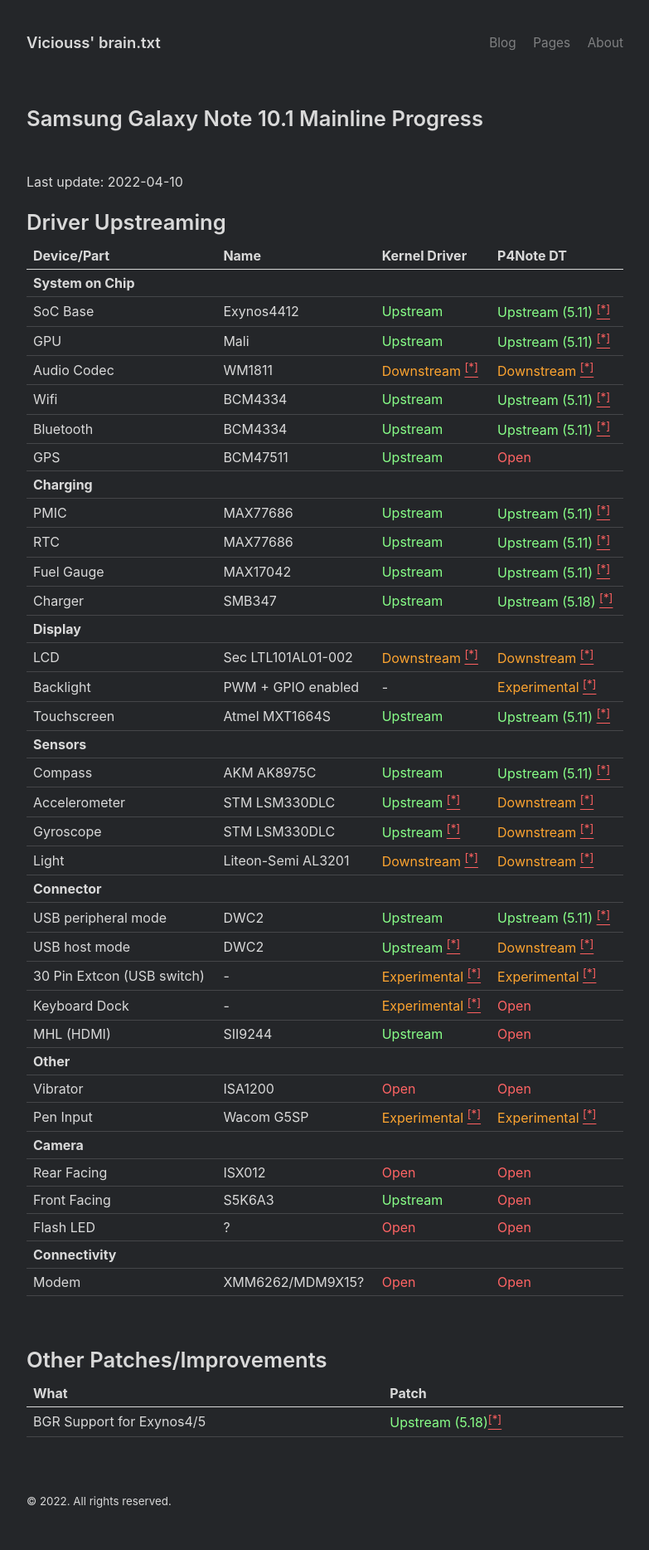
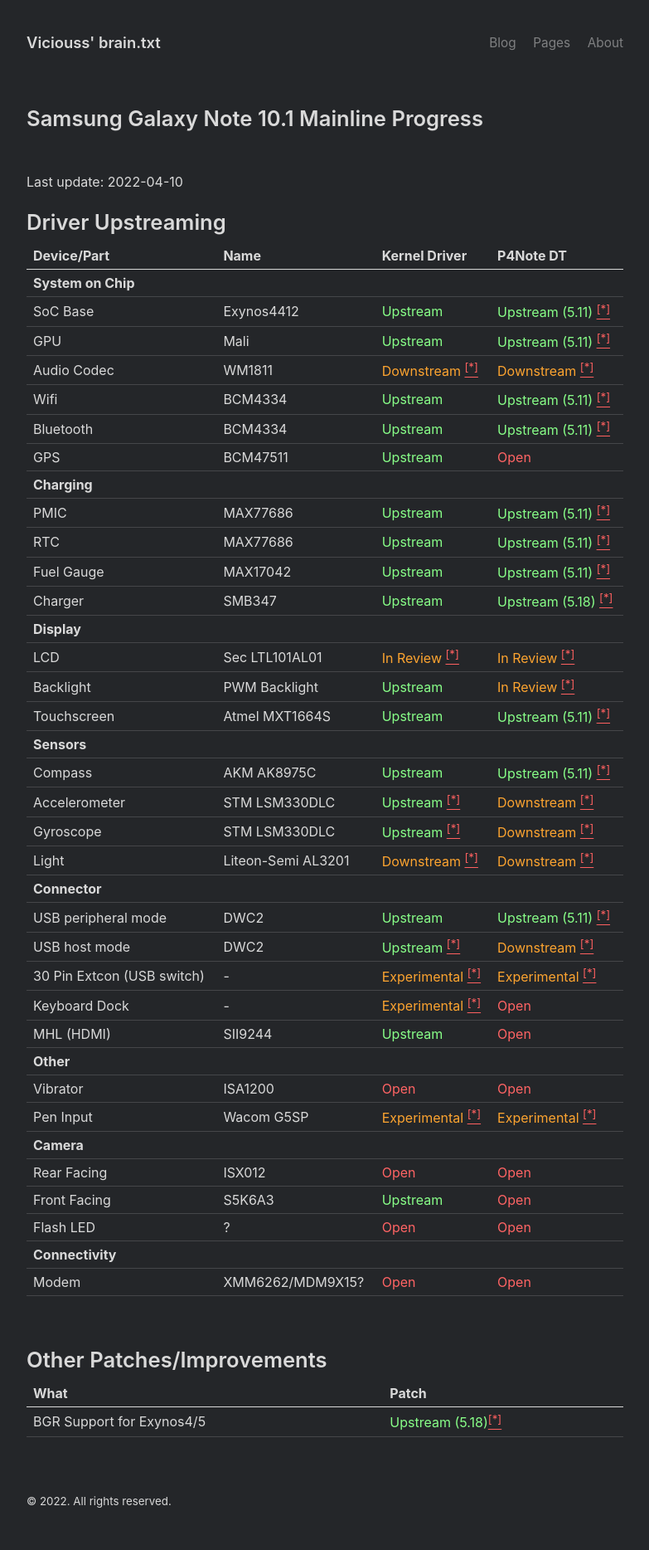
Before and after one commit to Viciouss/viciouss.github.io, a Jekyll site: the page built from _static_pages/galaxy_note_10_1_mainline.md, in a window 1280 px wide. Shown: the whole page at 83% size, without its empty margins (248-1031 px from the left). Built offline with Jekyll 4.4.1, drawn with Linux system fonts in a browser that asks for light colours.

Commit message:
Note 10.1 progress: LCD + Backlight

```diff
--- a/_static_pages/galaxy_note_10_1_mainline.md
+++ b/_static_pages/galaxy_note_10_1_mainline.md
@@ -90,15 +90,15 @@
         </tr>
         <tr>
             <td>LCD</td>
-            <td>Sec LTL101AL01-002</td>
-            <td class="mainline-wip">Downstream <a href="https://github.com/Viciouss/linux/commit/560657613984dbd2cc3f98acd00a30b2b32278ae" target="_new"><sup>[*]</sup></a></td>
-            <td class="mainline-wip">Downstream <a href="https://github.com/Viciouss/linux/commit/560657613984dbd2cc3f98acd00a30b2b32278ae" target="_new"><sup>[*]</sup></a></td>
+            <td>Sec LTL101AL01</td>
+            <td class="mainline-wip">In Review <a href="https://patchwork.kernel.org/project/linux-samsung-soc/list/?series=642086" target="_new"><sup>[*]</sup></a></td>
+            <td class="mainline-wip">In Review <a href="https://patchwork.kernel.org/project/linux-samsung-soc/list/?series=642086" target="_new"><sup>[*]</sup></a></td>
         </tr>
         <tr>
             <td>Backlight</td>
-            <td>PWM + GPIO enabled</td>
-            <td>-</td>
-            <td class="mainline-wip">Experimental <a href="https://github.com/Viciouss/linux/commit/2bf6526888707ba97dba029daaa0a8608bf3d577" target="_new"><sup>[*]</sup></a></td>
+            <td>PWM Backlight</td>
+            <td class="mainline-ok">Upstream</td>
+            <td class="mainline-wip">In Review <a href="https://patchwork.kernel.org/project/linux-samsung-soc/list/?series=642086" target="_new"><sup>[*]</sup></a></td>
         </tr>
         <tr>
             <td>Touchscreen</td>
```
